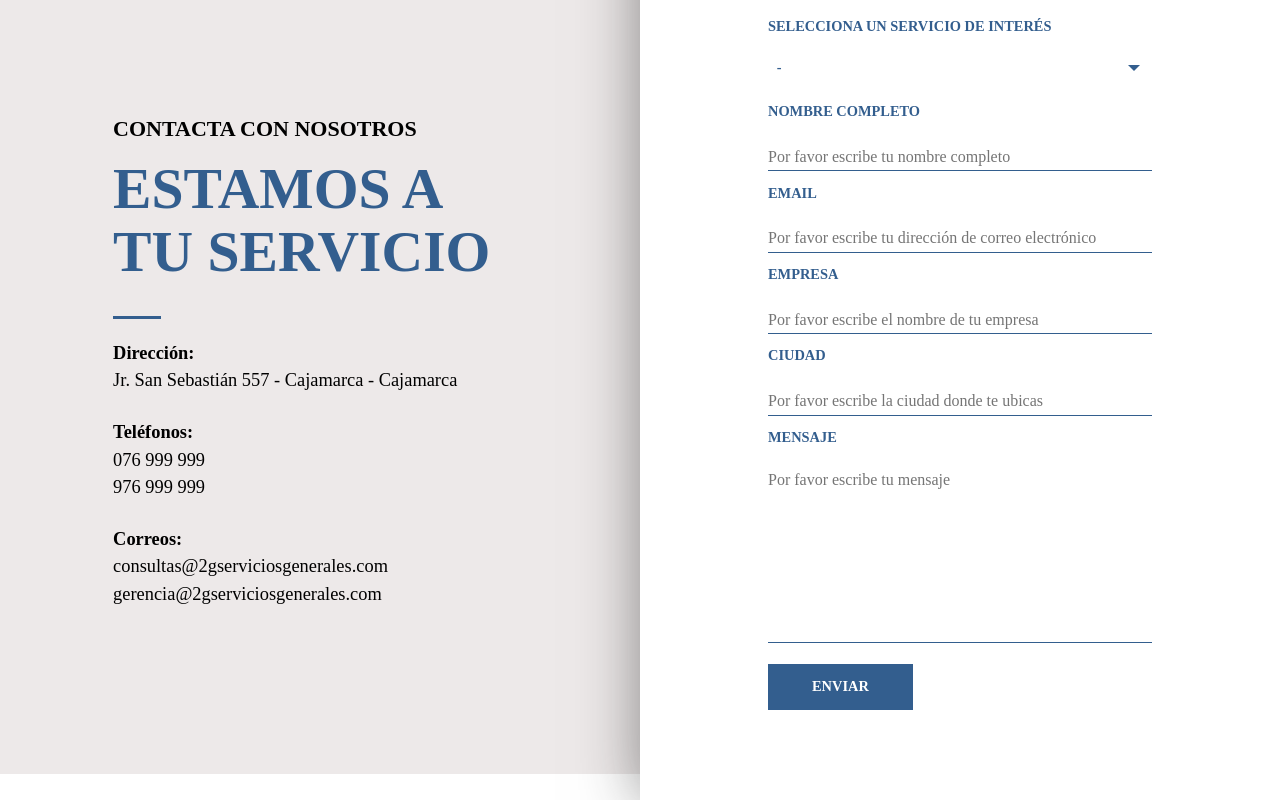
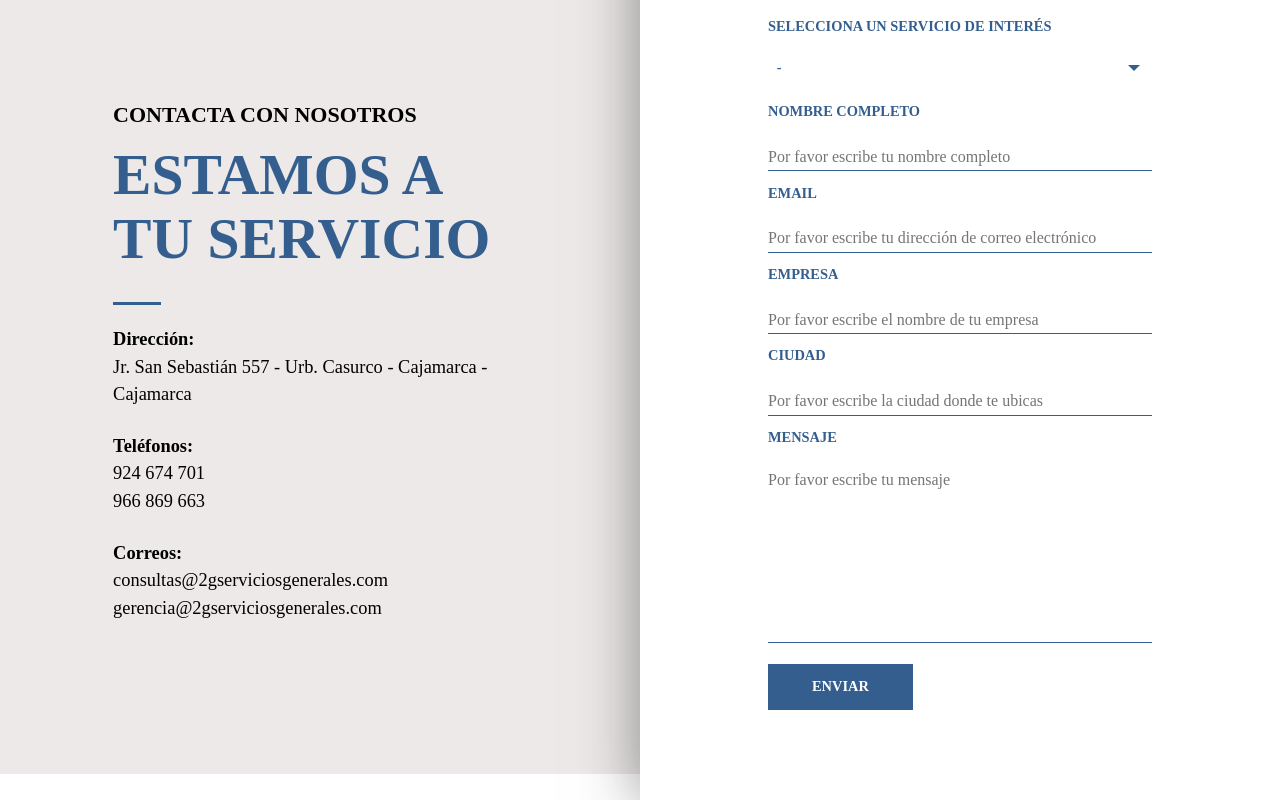
Before and after one commit to MarceloLopezS/2g-servicios-generales, a React (Create React App) app: page / in a window 1280 px wide. Shown: the part 4202-5002 px from the top of the page. Built offline with nearby package versions, Linux system fonts and the light colour scheme; a web font is replaced by a local one.

Commit message:
Update contact info

```diff
--- a/src/components/ContacUs/ContactUs.js
+++ b/src/components/ContacUs/ContactUs.js
@@ -10,12 +10,12 @@ const ContactUs = ({ reference }) => {
                 <p className='section-primary-text highlighted text-primary-400'>Estamos a tu servicio</p>
                 <div className='contact-us__info'>
                     <p className='contact-us__info-title'>Dirección:</p>
-                    <p>Jr. San Sebastián 557 - Cajamarca - Cajamarca</p>
+                    <p>Jr. San Sebastián 557 - Urb. Casurco - Cajamarca - Cajamarca</p>
                 </div>
                 <div className='contact-us__info'>
                     <p className='contact-us__info-title'>Teléfonos:</p>
-                    <p>076 999 999</p>
-                    <p>976 999 999</p>
+                    <p>924 674 701</p>
+                    <p>966 869 663</p>
                 </div>
                 <div className='contact-us__info'>
                     <p className='contact-us__info-title'>Correos:</p>
```
